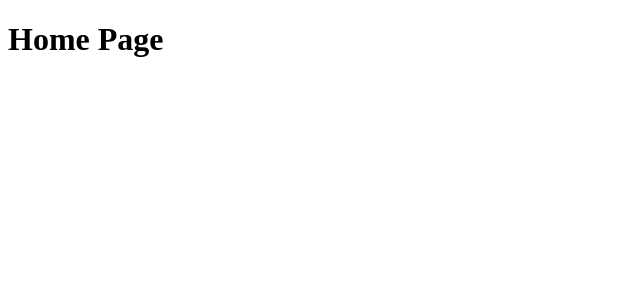
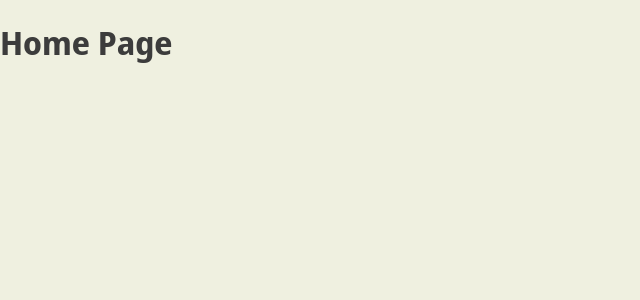
Before and after one commit to mianodigital/delani-studios, a React (Create React App) app: page / in a window 1280 px wide. Shown: the top 300 px of the page, without its empty margins (0-640 px from the left). Built offline with nearby package versions, Linux system fonts and the light colour scheme.

Commit message:
Global style configuration
Created theme.js to add global styles, font and a custom theme

```diff
--- a/src/App.js
+++ b/src/App.js
@@ -1,14 +1,20 @@
 import React from 'react';
 import { Route, Routes } from 'react-router-dom';
+import { ThemeProvider } from 'styled-components';
 
 import Home from './pages/Home';
+import { GlobalStyles, theme } from './theme';
 
 function App() {
   return (
-    <Routes>
-      {/* this route is responsible for rendering the home page */}
-      <Route path='/' element={<Home />} />
-    </Routes>
+    // Configuration for global styles
+    <ThemeProvider theme={theme}>
+      <GlobalStyles />
+      <Routes>
+        {/* this route is responsible for rendering the home page */}
+        <Route path='/' element={<Home />} />
+      </Routes>
+    </ThemeProvider>
   );
 }
 
--- /dev/null
+++ b/src/theme.js
@@ -0,0 +1,41 @@
+import { createGlobalStyle } from 'styled-components';
+
+// Create a global style for use by the <ThemeProvider /> in App.js
+export const GlobalStyles = createGlobalStyle`
+// Import font from google
+  @import url('https://fonts.googleapis.com/css2?family=Noto+Sans+Display:wght@100;200;300;400;500;600;700;800;900&display=swap');
+
+  // Implementing other global styles
+  * {
+    box-sizing: border-box;
+    font-family: 'Noto Sans Display', sans-serif;
+    -webkit-font-smoothing: antialiased;
+    -moz-osx-font-smoothing: grayscale;
+  }
+
+  body {
+    background: ${({ theme }) => theme.colors.primary};
+    color: ${({ theme }) => theme.colors.secondary};
+    font-size: 16px;
+    margin: 0 auto;
+    }
+
+  img {
+    max-width: 100%;
+    }
+`;
+
+// creating a custom reusable theme which is exported to App.js for use by <ThemeProvider />
+export const theme = {
+  colors: {
+    primary: '#eff0e0',
+    secondary: '#3c3c3c',
+    tertiary: '#ffffff',
+  },
+  media: {
+    small: '320px',
+    medium: '768px',
+    large: '1080px',
+    xlarge: '1440px',
+  },
+};
```
Also changed, not shown: 1 other file (tests, documents, lock files or other folders).
